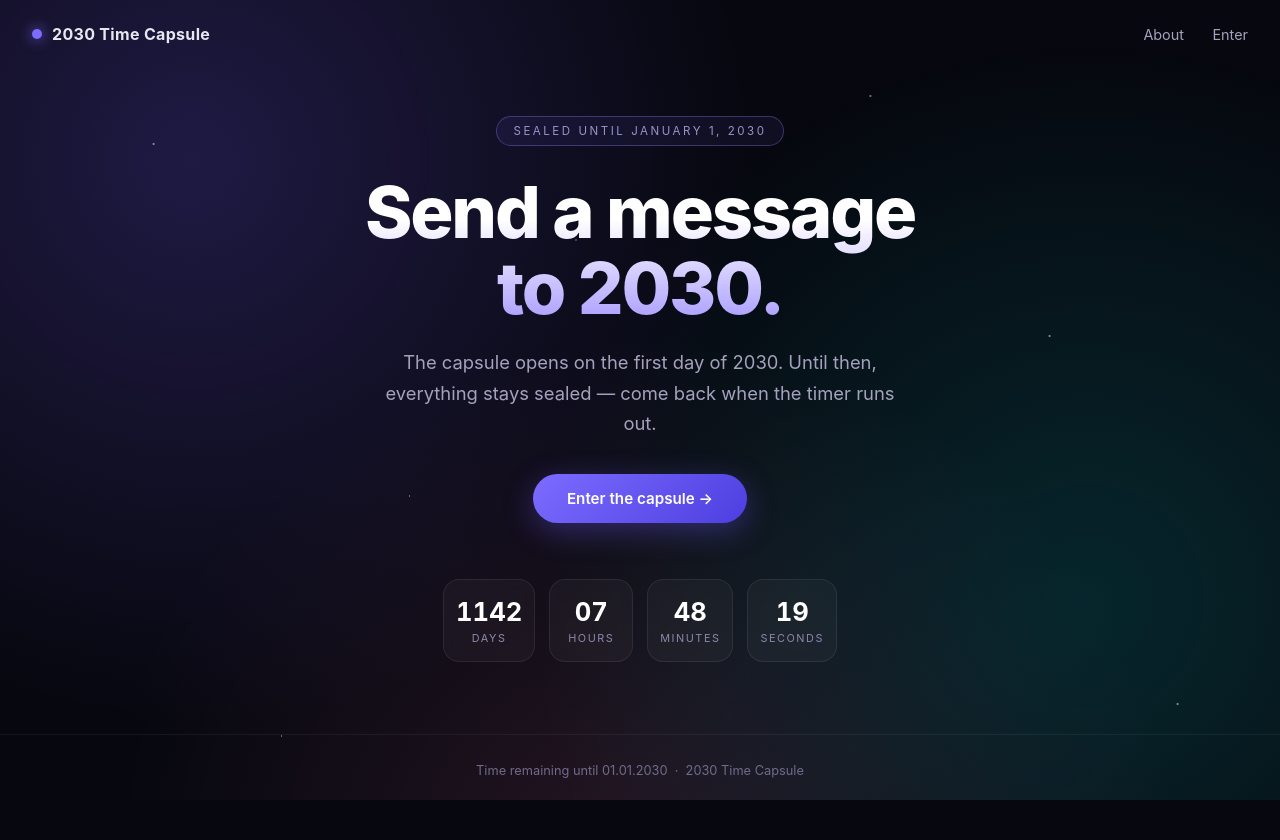
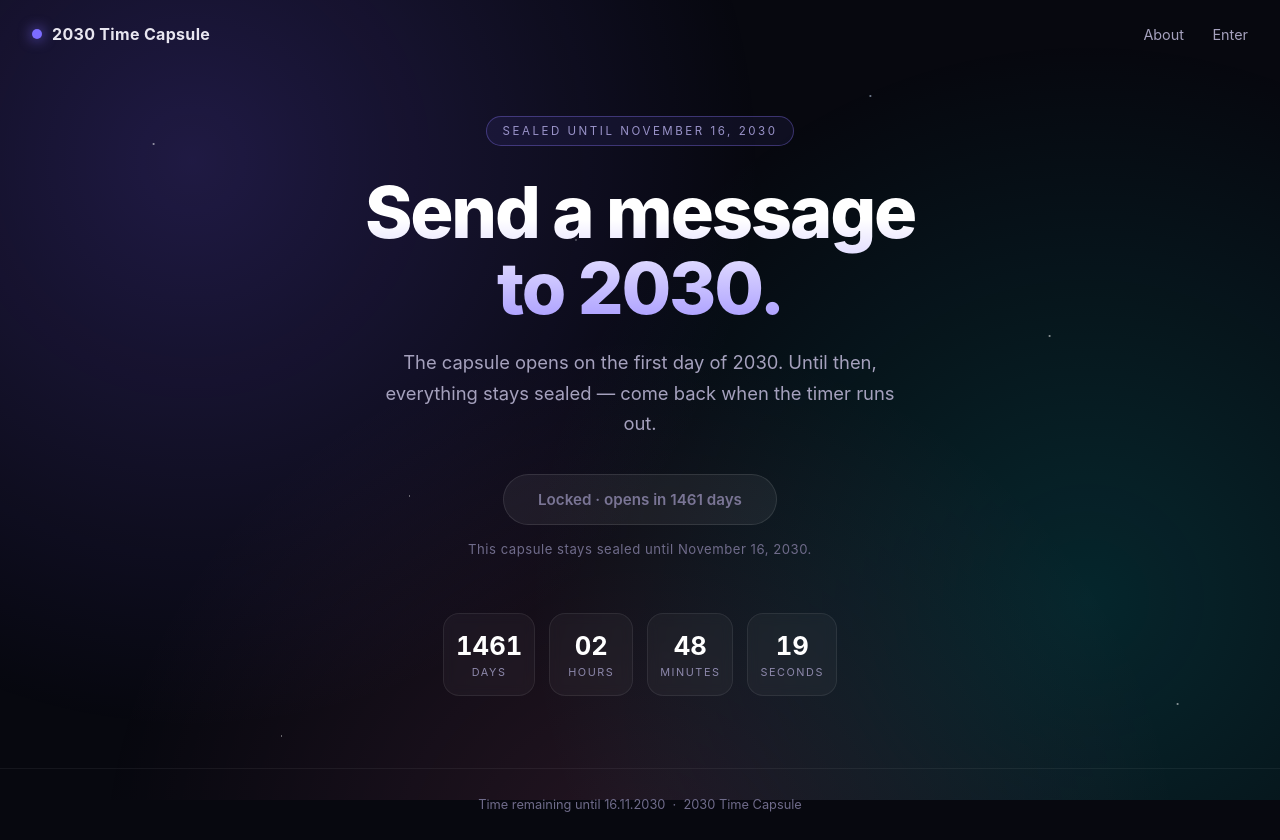
Before and after one commit to SI-DEV09/mvhs2030, a plain HTML site: page index.html in a window 1280 px wide. Before the commit the page ends 806 px from the top, so only its background shows below. Drawn offline with Linux system fonts and the light colour scheme.

Commit message:
Update index.html

```diff
--- a/index.html
+++ b/index.html
@@ -162,6 +162,26 @@
   }
   .ghost:hover { background: rgba(255, 255, 255, 0.06); }
 
+  /* locked state */
+  .btn[aria-disabled="true"] {
+    background: rgba(255, 255, 255, 0.055);
+    color: #7a7595;
+    border: 1px solid rgba(255, 255, 255, 0.1);
+    box-shadow: none;
+    cursor: not-allowed;
+    transform: none;
+  }
+  .btn[aria-disabled="true"]:hover { transform: none; box-shadow: none; }
+
+  .lock-note {
+    margin-top: 16px;
+    font-size: 0.82rem;
+    letter-spacing: 0.04em;
+    color: #6f6b8a;
+    min-height: 1.2em;
+  }
+  .lock-note.unlocked { color: #7ee0c0; }
+
   /* countdown */
   .countdown {
     margin-top: 56px;
@@ -225,7 +245,7 @@
   </header>
 
   <main>
-    <div class="badge">Sealed until January 1, 2030</div>
+    <div class="badge">Sealed until November 16, 2030</div>
 
     <h1>Send a message <span class="year">to 2030.</span></h1>
 
@@ -236,8 +256,10 @@
 
     <div class="cta" id="enter">
       <!-- Replace the href below with the real destination URL -->
-      <a class="btn primary" href="https://example.com" target="_blank" rel="noopener">Enter the capsule →</a>
+      <a id="enterBtn" class="btn primary" href="https://example.com" target="_blank"
+         rel="noopener" aria-disabled="true" tabindex="-1">Locked · opens November 16, 2030</a>
     </div>
+    <div class="lock-note" id="lockNote">This capsule stays sealed until November 16, 2030.</div>
 
     <div class="countdown" aria-label="Time remaining until 2030">
       <div class="unit"><span class="num" id="d">—</span><span class="label">Days</span></div>
@@ -248,11 +270,27 @@
   </main>
 
   <footer id="about">
-    Time remaining until 01.01.2030 &nbsp;·&nbsp; 2030 Time Capsule
+    Time remaining until 16.11.2030 &nbsp;·&nbsp; 2030 Time Capsule
   </footer>
 
 <script>
-  const target = new Date("2030-01-01T00:00:00Z");
+  // November 16, 2030, 00:00 Maldives time (UTC+5) = 19:00 UTC on Nov 15
+  const target = new Date("2030-11-15T19:00:00Z");
+  const btn = document.getElementById("enterBtn");
+  const note = document.getElementById("lockNote");
+  const badge = document.querySelector(".badge");
+  let unlocked = false;
+
+  function unlock() {
+    unlocked = true;
+    btn.removeAttribute("aria-disabled");
+    btn.removeAttribute("tabindex");
+    btn.classList.remove("ghost");
+    btn.textContent = "Enter the capsule →";
+    note.textContent = "The capsule is open.";
+    note.classList.add("unlocked");
+    badge.textContent = "Open now — the capsule is unlocked";
+  }
 
   function tick() {
     const diff = target - new Date();
@@ -261,11 +299,34 @@
     const hrs = Math.floor(diff / 3600000) % 24;
     const mins = Math.floor(diff / 60000) % 60;
     const secs = Math.floor(diff / 1000) % 60;
+
     document.getElementById("d").textContent = Math.max(0, days);
     document.getElementById("h").textContent = clamp(hrs);
     document.getElementById("m").textContent = clamp(mins);
     document.getElementById("s").textContent = clamp(secs);
+
+    if (diff <= 0 && !unlocked) {
+      unlock();
+      return;
+    }
+
+    if (!unlocked) {
+      btn.textContent = days > 0
+        ? `Locked · opens in ${days} days`
+        : "Locked · opens November 16, 2030";
+    }
   }
+
+  // Block the click while sealed, whatever the browser tries
+  btn.addEventListener("click", (e) => {
+    if (!unlocked) {
+      e.preventDefault();
+      note.textContent = "Not yet — the capsule opens on November 16, 2030.";
+      note.classList.remove("unlocked");
+      note.style.color = "#ff9aa8";
+      setTimeout(() => { note.style.color = ""; }, 1600);
+    }
+  });
 
   tick();
   setInterval(tick, 1000);
```
